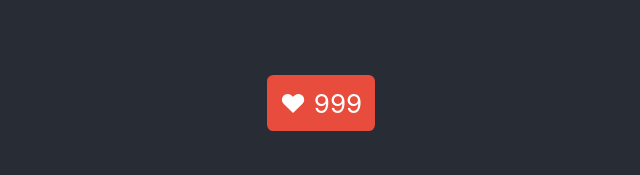
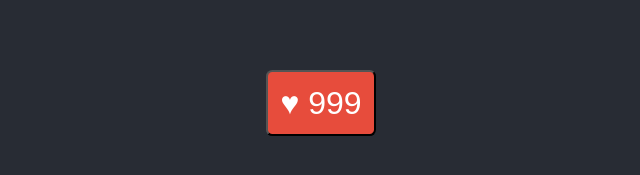
Before and after one commit to kkeeth/my-react-playground, a React (Create React App) app: page / in a window 1280 px wide. Shown: the part 297-472 px from the top of the page, without its empty margins (319-959 px from the left). Built offline with nearby package versions, Linux system fonts and the light colour scheme.

Commit message:
feat: receive children about like button

```diff
--- a/src/App.css
+++ b/src/App.css
@@ -18,6 +18,7 @@
 }
 
 .likeButton {
+  font-size: 2rem;
   background-color: rgb(231, 76, 60);
   color: white;
   padding: 0.8rem;
--- a/src/App.tsx
+++ b/src/App.tsx
@@ -1,7 +1,25 @@
-import React, { useState } from "react";
+import React, { useState, useEffect } from "react";
+
+import { LikeButton } from "./components/LikeButton"
 import "./App.css";
 
 function App() {
+  const [count, setCount] = useState(0);
+
+  useEffect(() => {
+    console.log("inner useEffect");
+    const reset = () => {
+      console.log("inner reset function");
+      if (count > 5) {
+        setCount(0);
+        console.log("reset!!");
+      }
+    };
+    reset();
+  }, [count]);
+  console.log("\nouter useEffect");
+  console.log(count);
+
   return (
     <div className="App">
       <header className="App-header">
@@ -11,12 +29,4 @@ function App() {
   );
 }
 
-function LikeButton() {
-  const [count, setCount] = useState(999);
-  const handleClick = () => {
-    setCount(count + 1);
-  };
-  return <span className="likeButton" onClick={ handleClick }>♥ {count}</span>;
-}
-
 export default App;
--- /dev/null
+++ b/src/components/LikeButton.tsx
@@ -0,0 +1,18 @@
+import { useState } from "react";
+
+type PropType = {
+  children?: any
+}
+
+export const LikeButton = ({ children }: PropType) => {
+  const [count, setCount] = useState(999);
+  const handleClick = () => {
+    setCount(count + 1);
+  };
+  return (
+    <>
+      <button className="likeButton" onClick={ handleClick }>♥ { count }</button>
+      { children }
+    </>
+  );
+}
```
